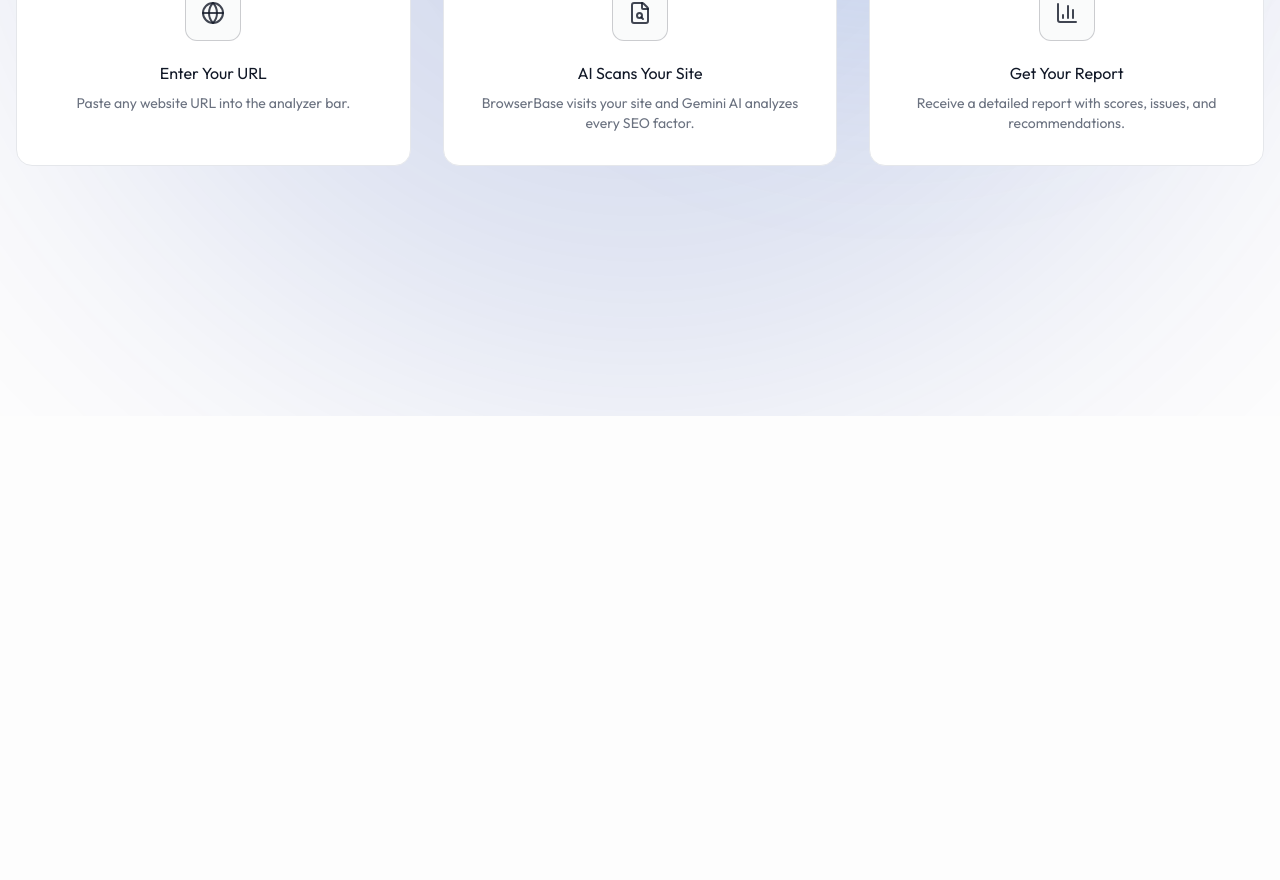
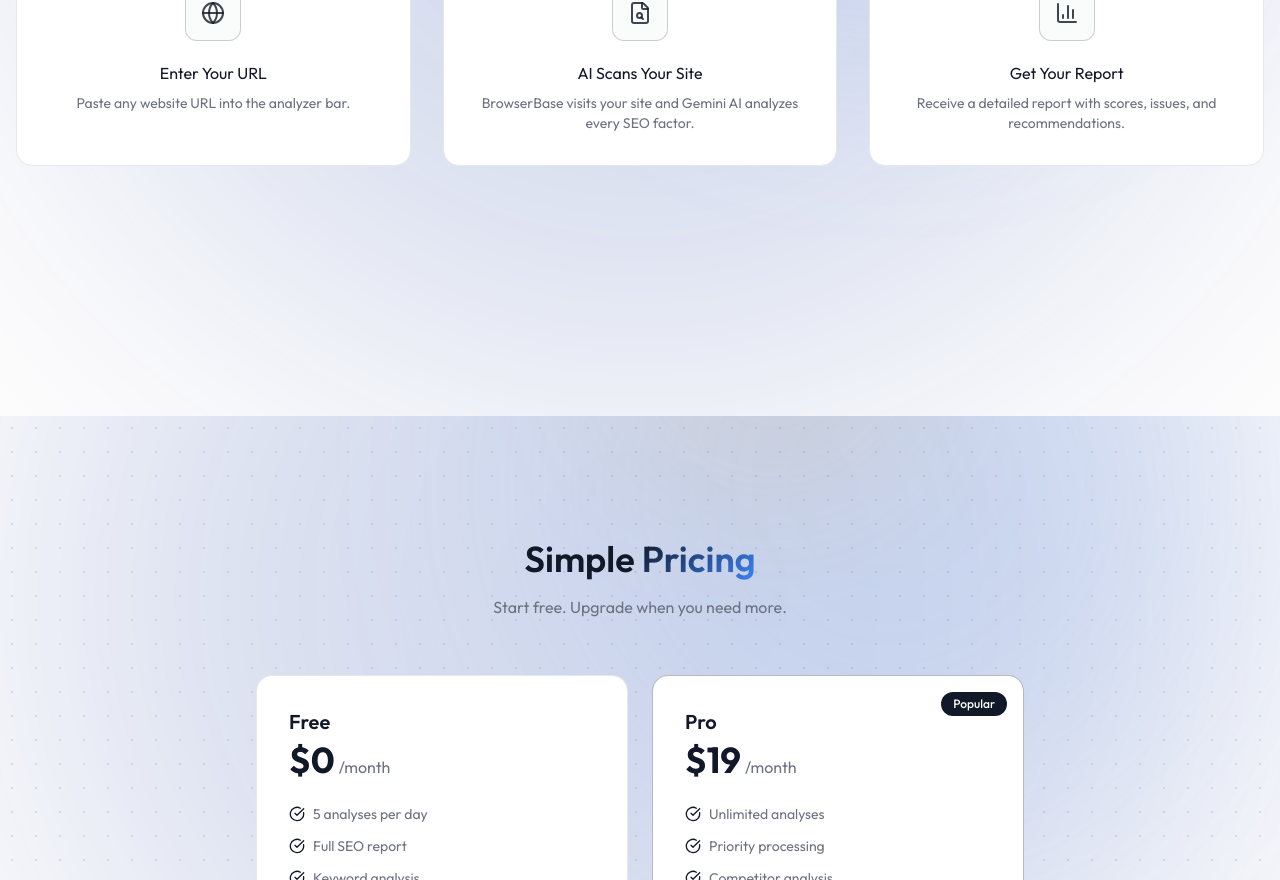
Before and after one commit to daynanf/PeakSEO-AI, a React (Vite) app in the folder client/: page / in a window 1280 px wide. Shown: the part 1920-2800 px from the top of the page. Before the commit the page ends 2336 px from the top, so only its background shows below. Built offline with nearby package versions, Linux system fonts and the light colour scheme.

Commit message:
feat: add pricing section

```diff
--- /dev/null
+++ b/client/src/components/home/Pricing.tsx
@@ -0,0 +1,68 @@
+import { Link } from "react-router-dom";
+import { CheckCircle } from "lucide-react";
+
+export default function Pricing() {
+    return (
+        <section className=" relative md:min-h-screen flex flex-col justify-center items-center max-lg:py-24 overflow-hidden">
+            <div className="absolute inset-0 -z-10 overflow-hidden pointer-events-none">
+                <div className="absolute left-1/2 -top-105 -translate-x-1/2 w-300 h-300 rounded-full bg-[#03289f] opacity-15 blur-[150px]" />
+                <div className="absolute left-[42%] -top-70 w-175 h-175 rounded-full bg-[#6b9be6] opacity-15 blur-[120px]" />
+                <div className="absolute right-[28%] -top-55 w-75 h-75 rounded-full bg-[#eda312] opacity-10 blur-[90px]" />
+           </div>
+
+            <div className="bg-dot-pattern absolute inset-0 -z-1 opacity-10"></div>
+            <div className="max-w-5xl w-full mx-auto px-4 ">
+                <div className="text-center mb-14">
+                    <h2 className="text-3xl sm:text-4xl font-semibold mb-4 text-foreground">
+                        Simple <span className="gradient-text">Pricing</span>
+                    </h2>
+                    <p className="text-muted-foreground">Start free. Upgrade when you need more.</p>
+                </div>
+                <div className="grid grid-cols-1 md:grid-cols-2 gap-6 max-w-3xl mx-auto">
+                    {/* Free */}
+                    <div className="bg-card border border-border rounded-2xl p-8 flex flex-col">
+                        <h3 className="text-xl font-semibold mb-1 text-foreground">Free</h3>
+                        <div className="flex items-baseline gap-1 mb-6">
+                            <span className="text-4xl font-bold text-foreground">$0</span>
+                            <span className="text-muted-foreground">/month</span>
+                        </div>
+                        <ul className="space-y-3 mb-8 flex-1">
+                            {["5 analyses per day", "Full SEO report", "Keyword analysis", "Issue detection", "Export results"].map((item) => (
+                                <li key={item} className="flex items-center gap-2 text-sm text-muted-foreground">
+                                    <CheckCircle size={16} className="text-primary shrink-0" />
+                                    {item}
+                                </li>
+                            ))}
+                        </ul>
+                        <Link to="/register" className="block w-full py-3 rounded-xl bg-primary/10 text-secondary-foreground text-center text-sm  hover:opacity-90 transition-colors">
+                            Get Started Free
+                        </Link>
+                    </div>
+
+                    {/* Pro */}
+                    <div className="relative rounded-2xl p-8 flex flex-col bg-card border border-primary/30 overflow-hidden">
+                        <div className="absolute top-4 right-4 px-3 py-1 rounded-full bg-primary text-primary-foreground text-xs font-medium" style={{ color: "var(--background)" }}>
+                            Popular
+                        </div>
+                        <h3 className="text-xl font-semibold mb-1 text-foreground">Pro</h3>
+                        <div className="flex items-baseline gap-1 mb-6">
+                            <span className="text-4xl font-bold text-primary">$19</span>
+                            <span className="text-muted-foreground">/month</span>
+                        </div>
+                        <ul className="space-y-3 mb-8 flex-1">
+                            {["Unlimited analyses", "Priority processing", "Competitor analysis", "Historical tracking", "API access", "Email reports"].map((item) => (
+                                <li key={item} className="flex items-center gap-2 text-sm text-muted-foreground">
+                                    <CheckCircle size={16} className="text-primary shrink-0" />
+                                    {item}
+                                </li>
+                            ))}
+                        </ul>
+                        <button className="w-full py-3 rounded-xl bg-primary text-primary-foreground text-center text-sm hover:opacity-90 transition-opacity" style={{ color: "var(--background)" }}>
+                            Upgrade to Pro
+                        </button>
+                    </div>
+                </div>
+            </div>
+        </section>
+    );
+}
--- a/client/src/pages/Home.tsx
+++ b/client/src/pages/Home.tsx
@@ -1,6 +1,7 @@
 import Features from "../components/home/Features";
 import { Hero } from "../components/home/Hero";
 import HowItWorks from "../components/home/HowItWorks";
+import Pricing from "../components/home/Pricing";
 import Navbar from "../components/Navbar";
 
 export default function Home(){
@@ -10,5 +11,6 @@ export default function Home(){
             <Hero/>
             <Features/>
             <HowItWorks/>
+            <Pricing/>
         </>
     )}
```
